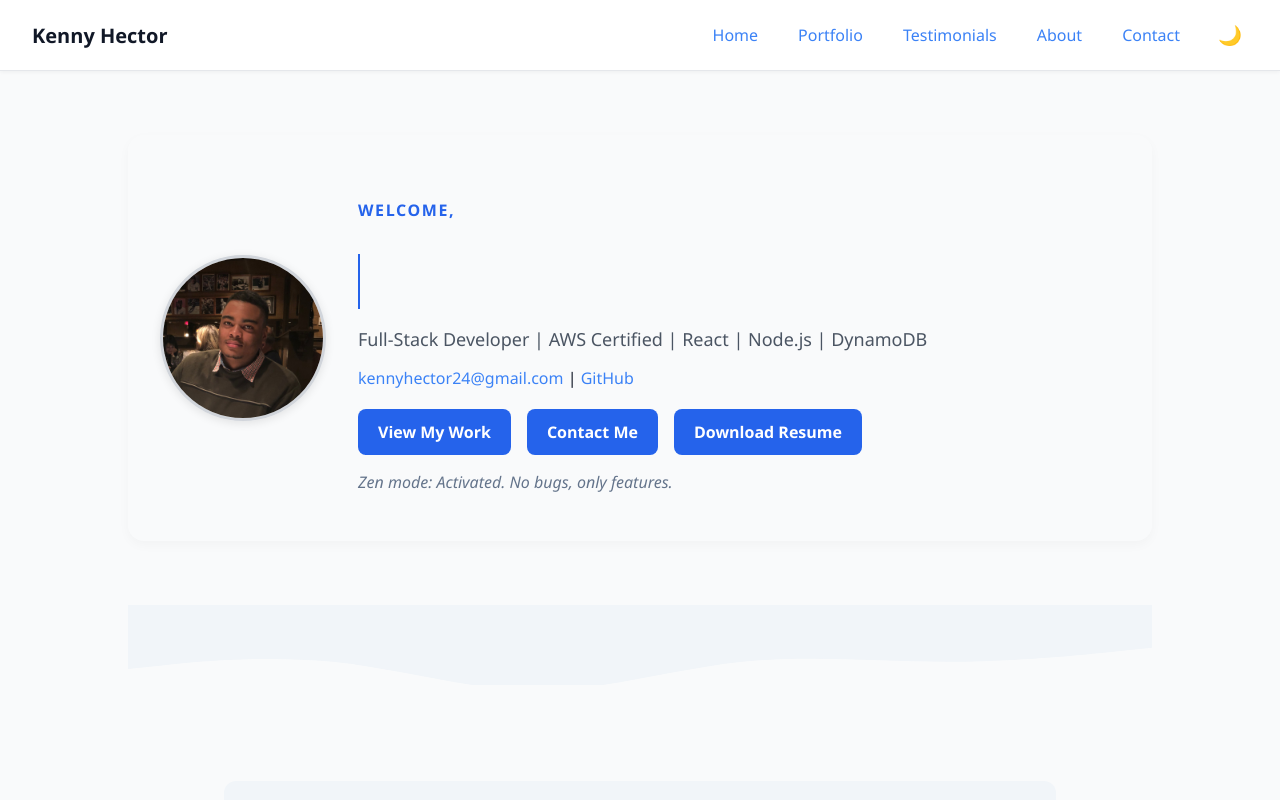
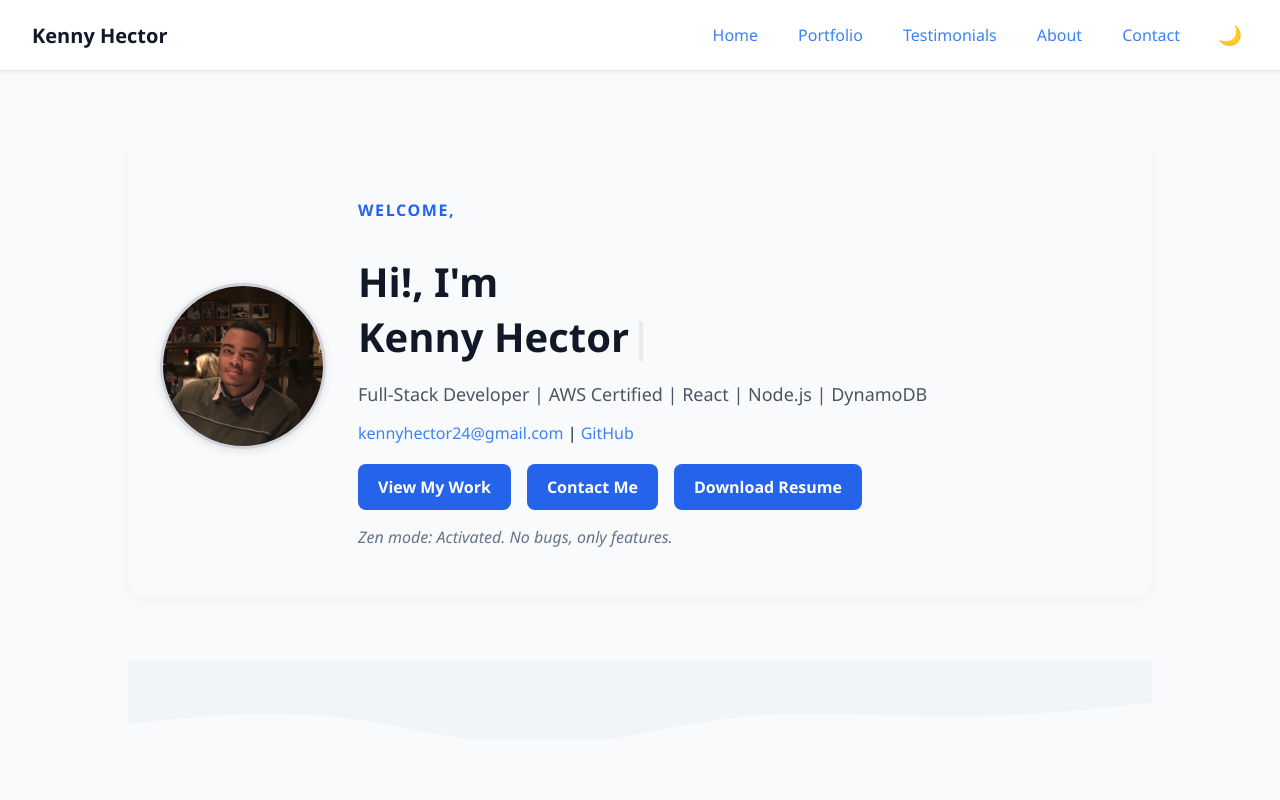
Before and after one commit to khector24/react-ai-portfolio, a React (Vite) app: page / in a window 1280 px wide. Shown: the top 800 px of the page. Built offline with nearby package versions, Linux system fonts and the light colour scheme; no server answers.

Commit message:
Add typewriter effect using the npm package.

```diff
--- a/package.json
+++ b/package.json
@@ -15,7 +15,8 @@
     "framer-motion": "^12.17.3",
     "react": "^19.1.0",
     "react-dom": "^19.1.0",
-    "react-router-dom": "^7.6.2"
+    "react-router-dom": "^7.6.2",
+    "typewriter-effect": "^2.22.0"
   },
   "devDependencies": {
     "@eslint/js": "^9.25.0",
--- a/src/Home.css
+++ b/src/Home.css
@@ -240,31 +240,3 @@ body[data-theme="dark"] .section-heading {
   -webkit-background-clip: text;
   -webkit-text-fill-color: transparent;
 }
-
-/* === Typewriter Effect === */
-.typewriter {
-  overflow: hidden;
-  border-right: 2px solid #2563eb;
-  white-space: nowrap;
-  animation: typing 2.5s steps(20, end), blink-caret 0.75s step-end infinite;
-  width: 0;
-}
-
-@keyframes typing {
-  from {
-    width: 0;
-  }
-  to {
-    width: 14ch; /* Adjust to match length of your name */
-  }
-}
-
-@keyframes blink-caret {
-  0%,
-  100% {
-    border-color: transparent;
-  }
-  50% {
-    border-color: #2563eb;
-  }
-}
--- a/src/Home.jsx
+++ b/src/Home.jsx
@@ -3,6 +3,8 @@ import { Link } from "react-router-dom";
 import axios from "axios";
 import AOS from "aos";
 import "aos/dist/aos.css";
+
+import Typewriter from "typewriter-effect";
 import profilePic from "./assets/profile-pic.jpeg";
 import "./Home.css";
 import resumePDF from "./assets/Best Resume - KFH.pdf";
@@ -45,7 +47,20 @@ export default function Home() {
         <img src={profilePic} alt="Kenny Hector" className="profile-pic" />
         <div className="intro-text">
           <h2 className="hero-intro">Welcome,</h2>
-          <h1 className="name-heading typewriter">Kenny F. Hector</h1>
+          <h1 className="name-heading">
+            Hi!, I'm{" "}
+            <Typewriter
+              onInit={(typewriter) => {
+                typewriter.typeString("Kenny Hector").start();
+              }}
+              options={{
+                autoStart: true,
+                loop: false,
+                delay: 75,
+                cursor: "|", // Optional: customize the cursor
+              }}
+            />
+          </h1>
           <p className="subtitle">
             Full-Stack Developer | AWS Certified | React | Node.js | DynamoDB
           </p>
```
Also changed, not shown: 1 other file (tests, documents, lock files or other folders).
